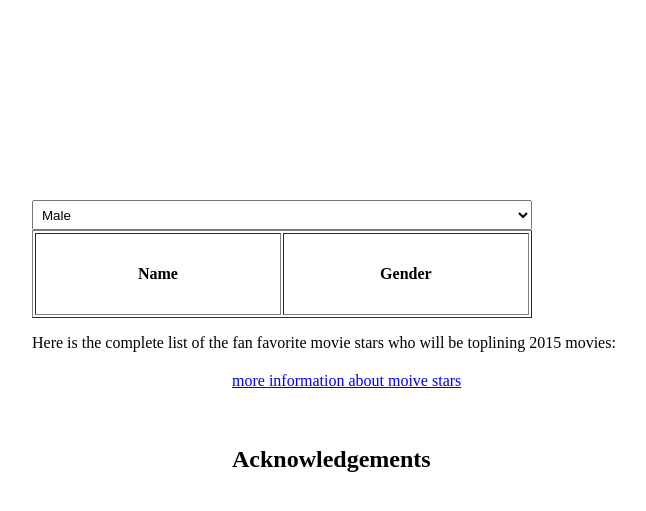
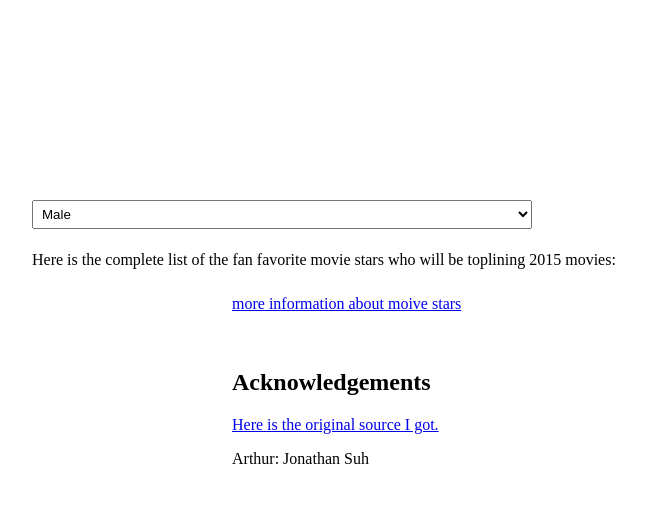
Before and after one commit to wujianhua2000/Code.Learning.aus.Internet, a PHP site: page / in a window 1280 px wide. Shown: the top 511 px of the page, without its empty margins (176-822 px from the left). Run offline with PHP 8.4, Linux system fonts and the light colour scheme; lists and menus that the app fills with data are empty.

Commit message:
finish 2nd

```diff
--- a/EasyAjaxPHP/dynamic/index.html
+++ b/EasyAjaxPHP/dynamic/index.html
@@ -13,24 +13,14 @@
 
 <div style="margin:200px;" >
 
-	<select id="gender" name="gender"	style="width:500px;height:30px;padding:5px;">
+	<select id="gender" name="gender"	style="width:500px;line-height:30px;padding:5px;">
 		<option value="M"	style="padding:10px;" >Male	</option>
 		<option value="F"	style="padding:10px;" >Female	</option>
 	</select>
 
-	<table id="people" border="1" style="width:500px;line-height:30px;" >
-		<thead>
-			<th style="width:200px;padding:25px;">Name	</th>
-			<th style="width:200px;padding:25px;">Gender	</th>
-		</thead>
-
-		<tbody>
-		</tbody>
-	</table>
-
 <div>
 
-<div id="container" >
+<div id="container" style="line-height: 30px;">
 	<p>Here is the complete list of the fan favorite movie stars who will be toplining 2015 movies:</p>
 
 </div>
@@ -40,37 +30,32 @@
 <a 	href="https://www.cinemablend.com/new/10-Most-Popular-Movie-Stars-World-According-Fandango-68913.html"
 	target="_blank">more information about moive stars</a>
 
+	<!--
+
+<u><b>Actors</b></u><br>
+<b>1. Robert Downey Jr.</b> (<i>Avengers: Age of Ultron</i>)<br>
+<b>2. Chris Hemsworth</b> (<i>Avengers: Age of Ultron</i>, <i>Blackhat</i>, <i>In the Heart of the Sea</i>)<br>
+<b>3. Daniel Craig</b> (<i>Spectre</i>)<br>
+<b>4. Chris Pratt</b> (<i>Jurassic World</i>)<br>
+<b>5. Tom Cruise</b> (<i>Mission: Impossible 5</i>)<br>
+
+	-->
 <br	/>
 <br	/>
 <br	/>
 
 <h2>Acknowledgements</h2>
 
-<!--
-<a 	href=http://makitweb.com/return-json-response-ajax-using-jquery-php/
+<a 	href="https://jonsuh.com/blog/convert-loop-through-json-php-javascript-arrays-objects/"
 	target="_blank">Here is the original source I got.</a>
 
 <br	/>
 
-<p>Return JSON response from AJAX using jQuery and PHP
-</p>
-
-<p>Author: Yogesh singh
-</p>
-<p>Author URL: http://makitweb.com/
-</p>
-<p>Author Email: yssyogesh@makitweb.com
-</p>
-<p>Tutorial Link: http://makitweb.com/return-json-response-ajax-using-jquery-php/
+<p>Arthur: Jonathan Suh
 </p>
 
 <br	/>
 
-<p>It's the most simple explanation of sending multiple objects from php.
-Thanks.
-</p>
-
--->
 
 </div>
 
@@ -80,44 +65,3 @@ Thanks.
 
 <script src="selection-changed.js">
 </script>
-
-<!--
-<script>
-
-$( "#gender" ).on( "change", function() {
-
-	$.ajax( {
-		type		: "POST",
-		data		: {	"gender": $( "#gender"	).val()		},
-		url			: "response.php",
-		dataType	: "json",
-		success		: function( resultJSON ) {
-
-			var peopleHTML = "";
-
-			// Loop through Object and create peopleHTML
-			for ( var key in resultJSON ) {
-
-				if (resultJSON.hasOwnProperty( key ) ) {
-					peopleHTML += "<tr>";
-					peopleHTML += "<td>" + resultJSON[ key ][ "name"	] + "</td>";
-					peopleHTML += "<td>" + resultJSON[ key ][ "gender"	] + "</td>";
-					peopleHTML += "</tr>";
-				}
-
-			}
-
-			//	Replace table��s tbody html with peopleHTML
-			//
-			$( "#people tbody" ).html( peopleHTML );
-		}
-		//	END:::	success		: function(resultJSON) {
-		//
-	} );
-	//	END:::	$.ajax(
-	//
-});
-
-</script>
-
--->
--- a/EasyAjaxPHP/dynamic/selection-changed.js
+++ b/EasyAjaxPHP/dynamic/selection-changed.js
@@ -8,23 +8,29 @@ $( "#gender" ).on( "change", function() {
 		dataType	: "json",
 		success		: function( resultJSON ) {
 
-			var peopleHTML = "";
+			var starHTML = "";
+			var sex = "";
 
-			// Loop through Object and create peopleHTML
+			// Loop through Object and create starHTML
 			for ( var key in resultJSON ) {
 
 				if (resultJSON.hasOwnProperty( key ) ) {
-					peopleHTML += "<tr>";
-					peopleHTML += "<td>" + resultJSON[ key ][ "name"	] + "</td>";
-					peopleHTML += "<td>" + resultJSON[ key ][ "gender"	] + "</td>";
-					peopleHTML += "</tr>";
+					sex = resultJSON[ key ][ "gender"	];
+
+					starHTML += "<b>" 	+ resultJSON[ key ][ "name"	] + "</b>";
+					starHTML += "   ("  + resultJSON[ key ][ "shows"	] + ")";
+					starHTML += "<br />";
 				}
-
 			}
 
-			//	Replace table’s tbody html with peopleHTML
+			var title = "<u><b>" ;
+
+			if (sex == "M" ) title = title + "Actors"  		+ "</b></u> <br /> ";
+			if (sex == "F" ) title = title + "Actresses" 	+ "</b></u> <br /> ";
+
+			//	Replace table’s tbody html with starHTML
 			//
-			$( "#people tbody" ).html( peopleHTML );
+			$( "#container" ).html( title + starHTML );
 		}
 		//	END:::	success		: function(resultJSON) {
 		//
```
Also changed, not shown: EasyAjaxPHP/dynamic/response.php (+10 -13 lines).
